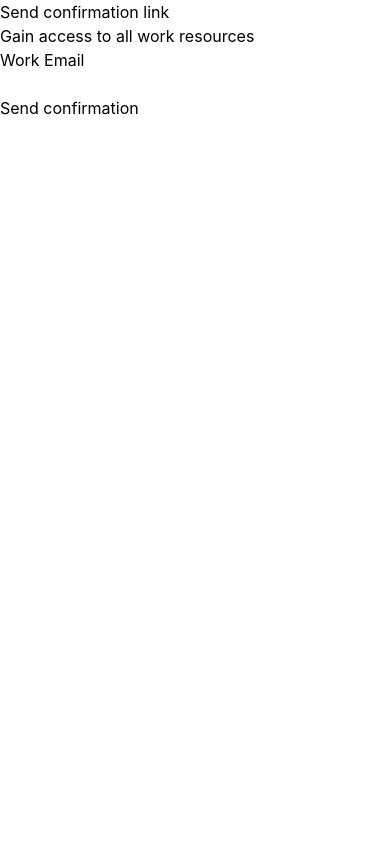
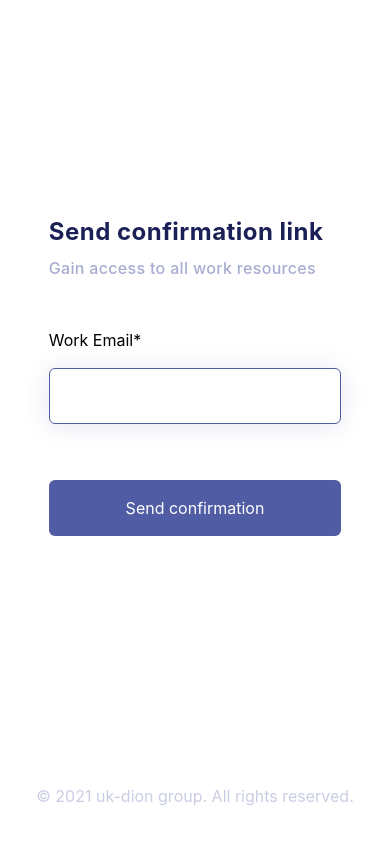
Before and after one commit to AshakaE/react-login, a React (Create React App) app: page / in a window 390 px wide. Both pictures are taken after a click on the button "Forget password?". Built offline with nearby package versions, Linux system fonts and the light colour scheme.

Commit message:
Style reset page

```diff
--- a/src/assets/css/login.module.css
+++ b/src/assets/css/login.module.css
@@ -3,7 +3,7 @@
 }
 
 .login {
-  @apply w-full lg:w-2/4 flex flex-col items-center lg:items-stretch justify-between pt-14 px-9 min-h-screen;
+  @apply w-full lg:w-2/4 flex flex-col items-center lg:items-stretch justify-between pt-14 md:px-9 min-h-screen;
 }
 
 .info {
@@ -65,6 +65,10 @@
   @apply w-9/12 lg:w-2/5 lg:self-center h-3/4;
 }
 
+.paramsReset {
+  @apply w-9/12 lg:w-2/5 lg:self-center h-3/4 mt-40 lg:mt-0;
+}
+
 .inputDiv {
   @apply w-full;
 }
@@ -106,6 +110,10 @@
   @apply w-full bg-pLight text-white h-14 rounded-md hover:bg-pDark duration-150 transition;
 }
 
+.buttonReset {
+  @apply w-full bg-pLight text-white h-14 rounded-md hover:bg-pDark duration-150 transition mt-14;
+}
+
 .footer {
   opacity: 0.3;
   @apply min-w-min lg:w-full pb-9 text-pLight ;
--- a/src/assets/css/mlogin.module.css
+++ b/src/assets/css/mlogin.module.css
@@ -1,15 +1,15 @@
-.marticle {
+.article {
   @apply w-9/12 relative border-l-4 border-pDark mb-10  pl-4 lg:hidden;
 }
 
-.mquote {
+.quote {
   max-width: 340px;
   @apply text-sm  text-pMid pb-3 ;
 }
 
-.mquoteName {
+.quoteName {
   @apply text-white;
 }
-.mquoteImage {
-  @apply absolute opacity-40 right-0  top-12  w-11 h-16;
+.quoteImage {
+  @apply absolute opacity-40 right-0  top-12 w-8 h-10  sm:w-12 sm:h-16;
 }
--- a/src/components/Login.js
+++ b/src/components/Login.js
@@ -14,11 +14,9 @@ const Login = () => {
   const [password, setPassword] = React.useState('');
   const [confirmPassword, setConfirmPassword] = React.useState('');
   const [isMember, setIsMember] = React.useState(true);
-  // const [isForget, setIsForget] = React.useState(true);
   const [isReset, setIsReset] = React.useState(true);
 
-  const toggleMember = (e) => {
-    // console.log(e.target.value);
+  const toggleMember = () => {
     setIsMember((prev) => {
       localStorage.clear();
       const isMember = !prev;
@@ -72,15 +70,15 @@ const Login = () => {
         <>
           <div className={loginpage.container}>
             <div className={loginpage.login}>
-              <div className={mloginpage.marticle}>
+              <div className={mloginpage.article}>
                 <div>
-                  <p className={mloginpage.mquote}>
+                  <p className={mloginpage.quote}>
                     Add an inspiring and motivational quote here. It can be
                     business, finance, personal developemt or any kind.
                   </p>
-                  <span className={mloginpage.mquoteName}>-Ifeoluwa Taiwo</span>
+                  <span className={mloginpage.quoteName}>-Ifeoluwa Taiwo</span>
                 </div>
-                <div className={mloginpage.mquoteImage}>
+                <div className={mloginpage.quoteImage}>
                   <img src={commas} alt="commas" />
                 </div>
               </div>
@@ -174,24 +172,83 @@ const Login = () => {
         <>
           {isReset && (
             <>
+              <div className={loginpage.container}>
+                <div className={loginpage.login}>
                   <div>
-                <h1>Send confirmation link</h1>
-                <span>Gain access to all work resources</span>
+                    <img
+                      className={loginpage.img}
+                      src={logo}
+                      alt="company logo"
+                    />
                   </div>
-              <div>
+                  <div className={loginpage.paramsReset}>
+                    <div className={loginpage.heading}>
+                      <h1 className={loginpage.headingOne}>
+                        Send confirmation link
+                      </h1>
+                      <span className={loginpage.headingTwo}>
+                        Gain access to all work resources
+                      </span>
+                    </div>
+                    <div className={loginpage.inputDiv}>
                       <label htmlFor="Work Email">
-                  <div>Work Email</div>
+                        <div className={loginpage.label}>Work Email*</div>
                         <input
                           id="wokEmail"
                           name="workEmail"
                           type="workEmail"
                           value={workEmail}
+                          className={loginpage.input}
                           onChange={(e) => setWorkEmail(e.target.value)}
                         />
                       </label>
                     </div>
                     <div>
-                <button onClick={handleSubmit}>Send confirmation</button>
+                      <button
+                        onClick={handleSubmit}
+                        className={loginpage.buttonReset}
+                      >
+                        Send confirmation
+                      </button>
+                    </div>
+                  </div>
+                  <div className={loginpage.footer}>
+                    <span>© 2021 uk-dion group. All rights reserved.</span>
+                  </div>
+                </div>
+                <div className={loginpage.info}>
+                  <div className={loginpage.userInfo}>
+                    <h2 className={loginpage.headingInfo}>
+                      Employee of the month
+                    </h2>
+                    <div className={loginpage.userImg}>
+                      <img src={userImage} alt="user" />
+                    </div>
+                    <div className={loginpage.userName}>
+                      <h3>Gloria Agboifoh</h3>
+                      <p className={loginpage.userTitle}>
+                        Product & Innovation Mgt.
+                      </p>
+                    </div>
+                    <div className={loginpage.medal}>
+                      <img src={medal} alt="medal" />
+                    </div>
+                  </div>
+                  <div className={loginpage.article}>
+                    <div>
+                      <p className={loginpage.quote}>
+                        Add an inspiring and motivational quote here. It can be
+                        business, finance, personal developemt or any kind.
+                      </p>
+                      <span className={loginpage.quoteName}>
+                        -Ifeoluwa Taiwo
+                      </span>
+                    </div>
+                    <div className={loginpage.quoteImage}>
+                      <img src={commas} alt="commas" />
+                    </div>
+                  </div>
+                </div>
               </div>
             </>
           )}
```
Lines whose indentation alone changed are shown as unchanged.
